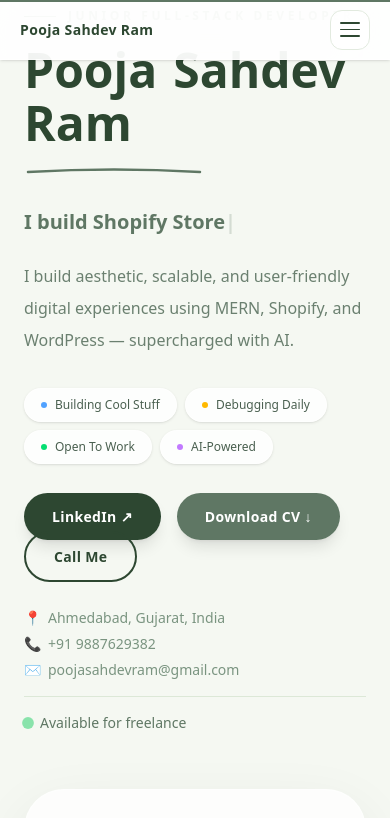
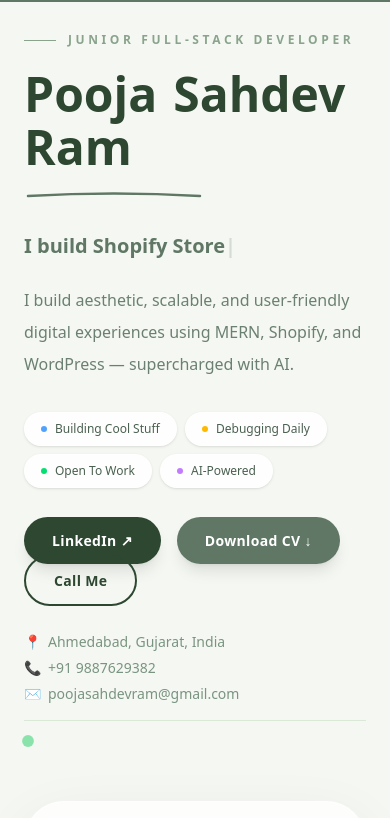
Before and after one commit to Pooja-sahdevram/portfolio-, a React (Vite) app: page / in a window 390 px wide. Shown: the top 818 px of the page. Built offline with nearby package versions, Linux system fonts and the light colour scheme.

Commit message:
Your commit message

```diff
--- a/src/App.jsx
+++ b/src/App.jsx
@@ -163,9 +163,6 @@ function GeometricBg() {
 export default function App() {
   const { scrollYProgress } = useScroll();
   const scaleX = useSpring(scrollYProgress, { stiffness: 100, damping: 30 });
-
-  // ── Mobile menu state ──────────────────────────────────────
-  const [menuOpen, setMenuOpen] = useState(false);
 
   const typed = useTypewriter([
     "I build Shopify Stores",
@@ -336,8 +333,6 @@ export default function App() {
     show: { opacity: 1, y: 0, filter: "blur(0px)", transition: { type: "spring", stiffness: 120, damping: 14 } },
   };
 
-  const navLinks = ["skills", "ai-tools", "services", "projects", "contact"];
-
   return (
     <div className="bg-[#F5F8F2] text-[#2D4731] overflow-hidden relative">
 
@@ -350,85 +345,14 @@ export default function App() {
         style={{ scaleX }}
       />
 
-      {/* ── MOBILE NAVBAR ─────────────────────────────────────── */}
-      <div className="fixed top-0 left-0 right-0 z-50 flex items-center justify-between px-5 h-[60px] bg-white/90 backdrop-blur-2xl border-b border-white/40 shadow-sm md:hidden">
-        <span className="font-bold text-[#2D4731] text-sm tracking-wide">Pooja Sahdev Ram</span>
-        <button
-          onClick={() => setMenuOpen(!menuOpen)}
-          aria-label="Toggle menu"
-          aria-expanded={menuOpen}
-          className="w-10 h-10 flex flex-col items-center justify-center gap-[5px] rounded-xl border border-[#E2EADF] bg-white/80 transition-colors hover:bg-[#F5F8F2]"
-        >
-          <span
-            className="block w-5 h-[1.5px] bg-[#2D4731] rounded transition-all duration-300"
-            style={{ transform: menuOpen ? "translateY(6.5px) rotate(45deg)" : "none" }}
-          />
-          <span
-            className="block w-5 h-[1.5px] bg-[#2D4731] rounded transition-all duration-300"
-            style={{ opacity: menuOpen ? 0 : 1, transform: menuOpen ? "scaleX(0)" : "none" }}
-          />
-          <span
-            className="block w-5 h-[1.5px] bg-[#2D4731] rounded transition-all duration-300"
-            style={{ transform: menuOpen ? "translateY(-6.5px) rotate(-45deg)" : "none" }}
-          />
-        </button>
-      </div>
-
-      {/* ── MOBILE DRAWER ─────────────────────────────────────── */}
-      <div
-        className="fixed top-[60px] left-0 right-0 z-40 md:hidden bg-white border-b border-[#E2EADF] overflow-hidden transition-all duration-300"
-        style={{ maxHeight: menuOpen ? "500px" : "0px", opacity: menuOpen ? 1 : 0 }}
-      >
-        <div className="flex flex-col px-5 py-4 gap-1">
-          {navLinks.map((s) => (
-            <a
-              key={s}
-              href={`#${s}`}
-              onClick={() => setMenuOpen(false)}
-              className="px-3 py-2.5 rounded-xl text-[#4A6050] font-medium text-sm hover:bg-[#F5F8F2] transition-colors capitalize"
-            >
-              {s === "ai-tools" ? "AI Tools" : s.charAt(0).toUpperCase() + s.slice(1)}
-            </a>
-          ))}
-          <div className="my-3 border-t border-[#E2EADF]" />
-          {/* LinkedIn */}
-          <a
-            href="https://www.linkedin.com/in/pooja-sahdev-ram-b7a649239/"
-            target="_blank"
-            rel="noreferrer"
-            onClick={() => setMenuOpen(false)}
-            className="flex items-center justify-center gap-2 py-3 rounded-full bg-[#2D4731] text-white text-sm font-semibold transition-colors hover:bg-[#3d5e41]"
-          >
-            LinkedIn ↗
-          </a>
-          {/* Download CV */}
-          <a
-            href="/Pooja_Sahdev_Ram_Resume.pdf"
-            download="Pooja_Sahdev_Ram_Resume"
-            onClick={() => setMenuOpen(false)}
-            className="flex items-center justify-center gap-2 py-3 rounded-full bg-[#5F7764] text-white text-sm font-semibold transition-colors hover:bg-[#4a6350]"
-          >
-            Download CV ↓
-          </a>
-          {/* Call Me */}
-          <a
-            href="tel:+919887629382"
-            onClick={() => setMenuOpen(false)}
-            className="flex items-center justify-center gap-2 py-3 rounded-full border-2 border-[#2D4731] text-[#2D4731] text-sm font-semibold transition-colors hover:bg-[#2D4731] hover:text-white"
-          >
-            📞 Call Me
-          </a>
-        </div>
-      </div>
-
-      {/* ── DESKTOP NAVBAR ────────────────────────────────────── */}
+      {/* NAVBAR */}
       <motion.div
         initial={{ y: -80, opacity: 0 }}
         animate={{ y: 0, opacity: 1 }}
         transition={{ delay: 0.6, type: "spring", stiffness: 100 }}
         className="fixed top-5 left-1/2 -translate-x-1/2 z-50 hidden md:flex gap-8 px-10 py-4 rounded-full bg-white/80 backdrop-blur-2xl border border-white/50 shadow-lg"
       >
-        {navLinks.map((s) => (
+        {["skills", "ai-tools", "services", "projects", "contact"].map((s) => (
           <motion.a
             key={s}
             href={`#${s}`}
@@ -442,7 +366,7 @@ export default function App() {
       </motion.div>
 
       {/* ── HERO ─────────────────────────────────────────────── */}
-      <section className="relative min-h-screen flex items-center px-6 md:px-12 lg:px-20 py-28 pt-[88px] md:pt-28 overflow-hidden">
+      <section className="relative min-h-screen flex items-center px-6 md:px-12 lg:px-20 py-28 overflow-hidden">
         <motion.div
           style={{ y: heroY, opacity: heroOpacity }}
           className="max-w-7xl mx-auto grid lg:grid-cols-2 gap-14 xl:gap-20 items-center w-full"
@@ -557,7 +481,7 @@ export default function App() {
               </MagneticBtn>
             </div>
 
-            {/* CONTACT INFO */}
+            {/* CONTACT INFO — all clickable */}
             <motion.div
               initial={{ opacity: 0 }}
               animate={{ opacity: 1 }}
@@ -587,7 +511,7 @@ export default function App() {
                   transition={{ duration: 2, repeat: Infinity }}
                   className="h-2 w-2 rounded-full bg-green-500 inline-block"
                 />
-                <p className="font-medium text-[#5F7764]">Available for freelance</p>
+                {/* <p className="font-medium text-[#5F7764]">Available for freelance</p> */}
               </div>
             </motion.div>
           </div>
@@ -930,8 +854,16 @@ export default function App() {
                     ))}
                   </div>
                   <h3 className="text-xl font-bold mb-3 text-[#2D4731]">{project.title}</h3>
-                  <p className="text-[#7A9480] text-sm leading-7">{project.desc}</p>
-
+                  <p className="text-[#7A9480] text-sm leading-7 mb-8">{project.desc}</p>
+                  <motion.a
+                    whileHover={{ scale: 1.04, x: 3 }}
+                    whileTap={{ scale: 0.96 }}
+                    href={project.link}
+                    target="_blank"
+                    rel="noreferrer"
+                    className="inline-flex items-center gap-2 px-5 py-2.5 rounded-full bg-[#2D4731] text-white text-sm shadow hover:bg-[#3d5e41] transition-colors font-medium"
+                  >
+                  </motion.a>
                 </div>
               </motion.div>
             ))}
@@ -1026,6 +958,7 @@ export default function App() {
                   ) : "Send Message →"}
                 </motion.button>
 
+                {/* Contact links — all clickable */}
                 <div className="flex justify-between pt-2">
                   <a
                     href="tel:+919887629382"
@@ -1239,13 +1172,24 @@ export default function App() {
           </div>
 
           <div className="flex justify-center gap-8 mt-7 flex-wrap">
-            <a href="tel:+919887629382" className="text-[#A8C5AD] hover:text-white text-xs font-medium transition-colors tracking-wide hover:underline underline-offset-2">
+            <a
+              href="tel:+919887629382"
+              className="text-[#A8C5AD] hover:text-white text-xs font-medium transition-colors tracking-wide hover:underline underline-offset-2"
+            >
               +91 9887629382
             </a>
-            <a href="mailto:poojasahdevram@gmail.com" className="text-[#A8C5AD] hover:text-white text-xs font-medium transition-colors tracking-wide hover:underline underline-offset-2">
+            <a
+              href="mailto:poojasahdevram@gmail.com"
+              className="text-[#A8C5AD] hover:text-white text-xs font-medium transition-colors tracking-wide hover:underline underline-offset-2"
+            >
               poojasahdevram@gmail.com
             </a>
-            <a href="https://www.linkedin.com/in/pooja-sahdev-ram-b7a649239/" target="_blank" rel="noreferrer" className="text-[#A8C5AD] hover:text-white text-xs font-medium transition-colors tracking-wide hover:underline underline-offset-2">
+            <a
+              href="https://www.linkedin.com/in/pooja-sahdev-ram-b7a649239/"
+              target="_blank"
+              rel="noreferrer"
+              className="text-[#A8C5AD] hover:text-white text-xs font-medium transition-colors tracking-wide hover:underline underline-offset-2"
+            >
               LinkedIn
             </a>
           </div>
```
